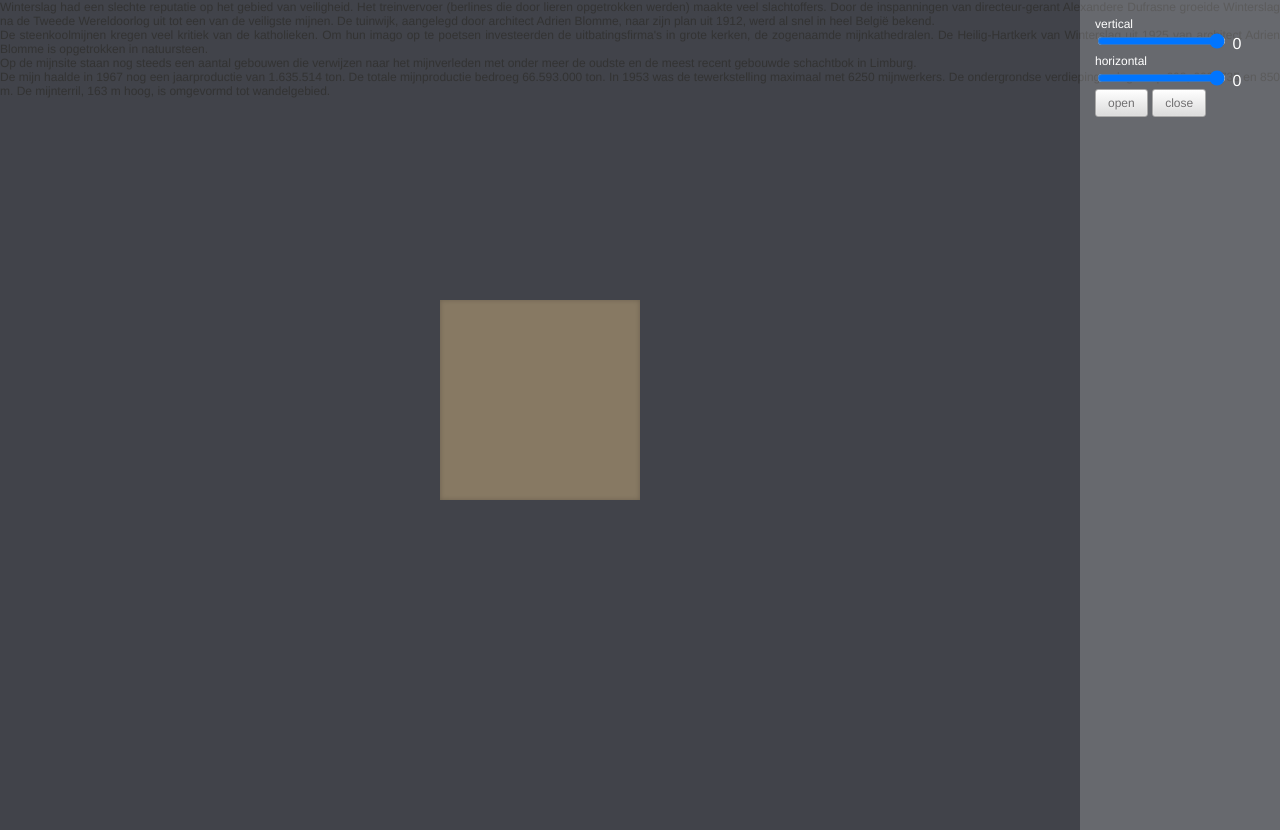
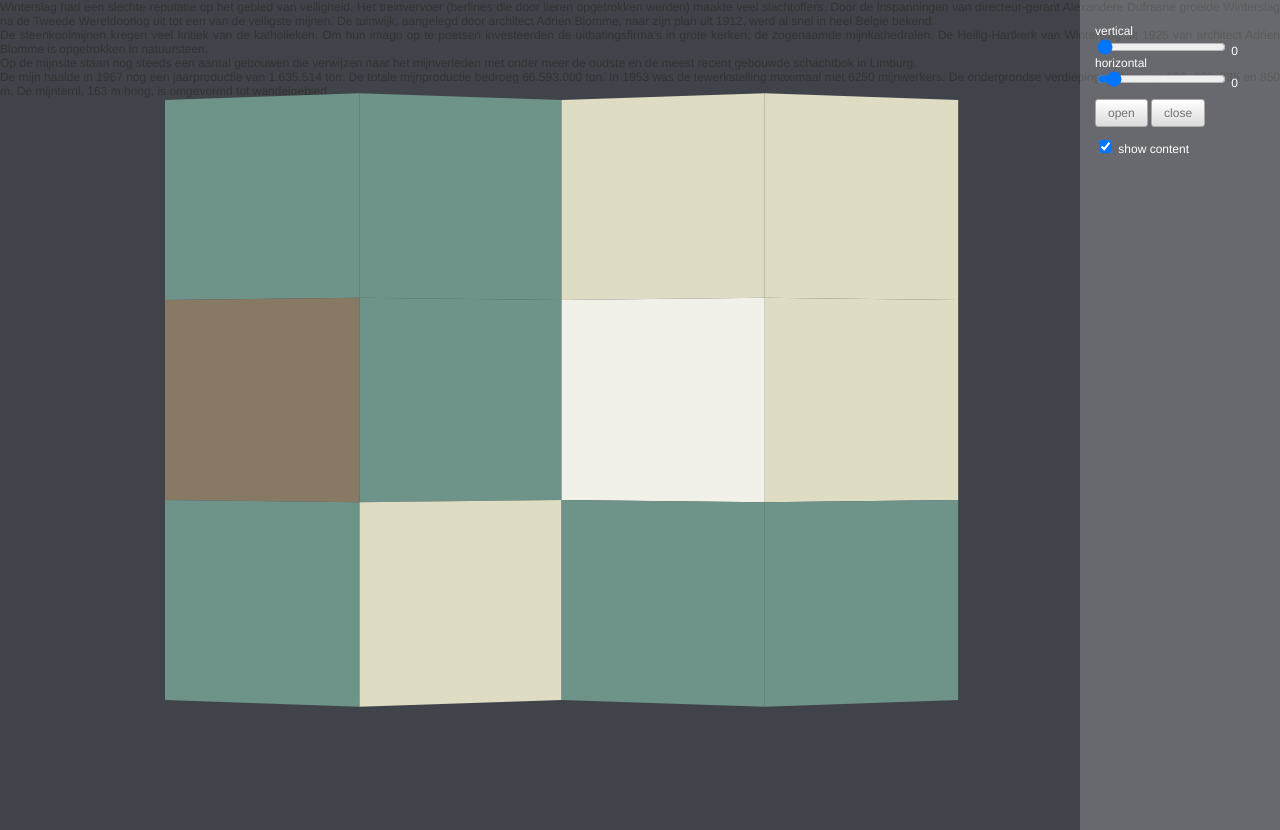
Before and after one commit to wijnanb/Folding-folder, a plain HTML site: page index.html in a window 1280 px wide. Drawn offline with Linux system fonts and the light colour scheme.

Commit message:
starting with adding content

```diff
--- a/index.html
+++ b/index.html
@@ -67,6 +67,7 @@
 		</div>
 	</div>
 	<div id="toolbox">
+		<div class="block">
 		<div class="slider" id="slider-0">
 				<label>vertical</label>
 				<input type="range" min="0" max="180" value="0">
@@ -77,9 +78,13 @@
 				<input type="range" min="0" max="180" value="0">
 				<span class="value">0</span>
 			</div>
-		<div>
+		</div>
+		<div class="block">
 			<button id="button-open">open</button>
 			<button id="button-close">close</button>
+		</div>
+		<div class="block">
+			<input type="checkbox" checked="checked" id="checkbox-content"> show content
 		</div>
 	</div>
 </body>
--- a/javascripts/index.js
+++ b/javascripts/index.js
@@ -54,8 +54,6 @@ var Folder = (function () {
 		if (typeof delay == 'undefined') { delay = 200; }
 		$(".row").css("-webkit-transition-delay",delay+"ms");
 
-		value = Math.min(value, 179);
-
 		$(".row-1up, .row-2up, .row-3up").css("-webkit-transform", "translate3d(0px,-200px,0px) rotate3d(0,0,1,"+value+"deg)");
 		$(".row-1down, .row-2down, row-3down").css("-webkit-transform", "translate3d(0px,200px,0px) rotate3d(0,0,1,-"+value+"deg)");
 
@@ -74,7 +72,7 @@ var Folder = (function () {
 		$(".level2, .level4, .level6").css("-webkit-transform", "translate3d(200px,0px,0px) rotate3d(0,1,0,-"+value+"deg)");
 		$(".level1, .level3, .level5, .level7").css("-webkit-transform", "translate3d(200px,0px,0px) rotate3d(0,1,0,"+value+"deg)");
 
-		if (value>=140){
+		if (value>=140) {
 			$(".folder").css("-webkit-transform", "translate3d("+middle+"px,0px,0px) rotate3d(0,1,0,"+(value/2)+"deg)");
 		} else {
 			$(".folder").css("-webkit-transform", "translate3d("+middle+"px,0px,0px) rotate3d(0,1,0,0deg)");
@@ -93,7 +91,6 @@ var Folder = (function () {
 			$(".folder").toggleClass("folded", value>=179 );
 		});
 
-
 		$("#slider-1 input").val(value);
 	}
 
@@ -109,6 +106,6 @@ Zepto(function($){
   Folder.init();
 
   setTimeout(function(){
-  	 Folder.close();
+  	 Folder.open();
   }, 1200 );
 })
--- a/sass/style.sass
+++ b/sass/style.sass
@@ -47,8 +47,10 @@ button
 	right: 0px
 	top: 0px
 	padding: 15px
-	label
-		font-size: 12px
+	font-size: 12px
+	.block
+		margin: 10px 0px
+
 
 .folder, .box, .row
 	-webkit-transition: all 600ms ease-in-out 0.2s
@@ -64,9 +66,10 @@ button
 
 .row-0
 	top: 200px
-.row-1down
+.row-1down, .row-2down, .row-3down
 	-webkit-transform: translate3d(0px,200px,0px)
-.row-1up
+	-webkit-transform-origin: left top
+.row-1up, .row-2up, .row-3up
 	-webkit-transform: translate3d(0px,-200px,0px)
 	-webkit-transform-origin: left bottom
 
@@ -87,14 +90,10 @@ button
 	&.color3
 		background-color: #877963
 
-	@include box-shadow(rgba(0,0,0,0.2) 0px 0px 5px 0.1px inset)
+	//@include box-shadow(rgba(0,0,0,0.2) 0px 0px 5px 0.1px inset)
 
-	.level1, .level2, .level3, .level4, .level5, .level6, .level7
-		-webkit-transform: translate3d(200px,0px,0px)
-
-	.level0
-		background-color: red
-		z-index: 1000
+.level1, .level2, .level3, .level4, .level5, .level6, .level7
+	-webkit-transform: translate3d(200px,0px,0px)
 
 .folded
 	.level1, .level2, .level3, .level4, .level5, .level6, .level7
```
Also changed, not shown: stylesheets/style.css. Lines whose indentation alone changed are shown as unchanged.
